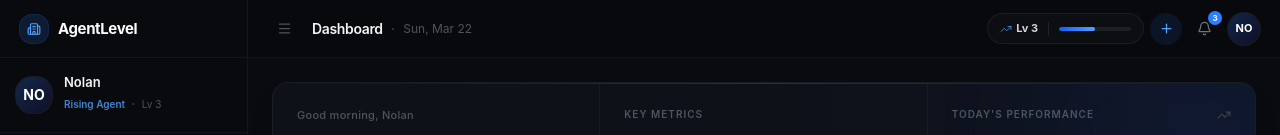
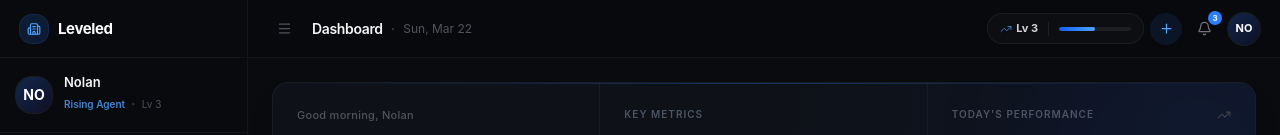
Before and after one commit to s-ati/Nolan-s-App, a Next.js app: page /dashboard in a window 1280 px wide. Shown: the top 135 px of the page. Built offline with nearby package versions, Linux system fonts and the light colour scheme.

Commit message:
Rename sidebar brand from AgentLevel to Leveled
https://claude.ai/code/session_0186vvR5hseH1fKKQzB4ND8r

```diff
--- a/src/components/layout/sidebar.tsx
+++ b/src/components/layout/sidebar.tsx
@@ -99,7 +99,7 @@ export function Sidebar() {
         {!collapsed && (
           <div>
             <span className="text-[15px] font-bold tracking-tight text-white">
-              AgentLevel
+              Leveled
             </span>
           </div>
         )}
```
